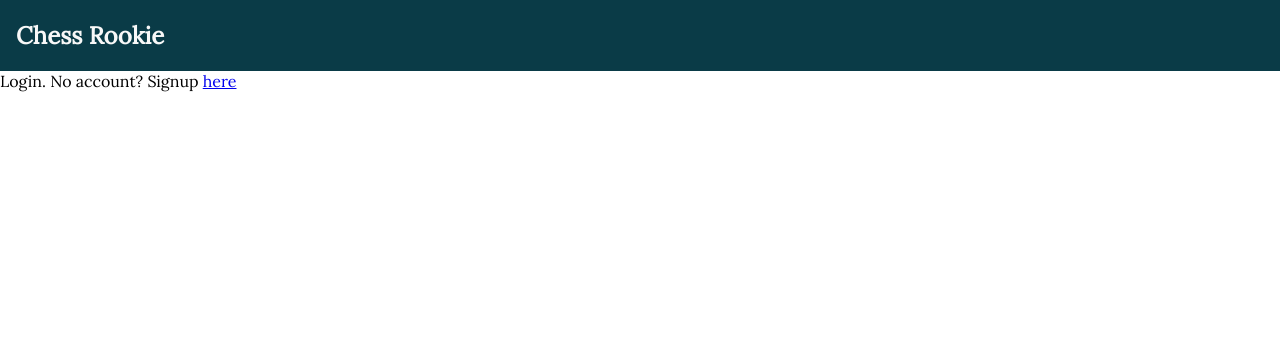
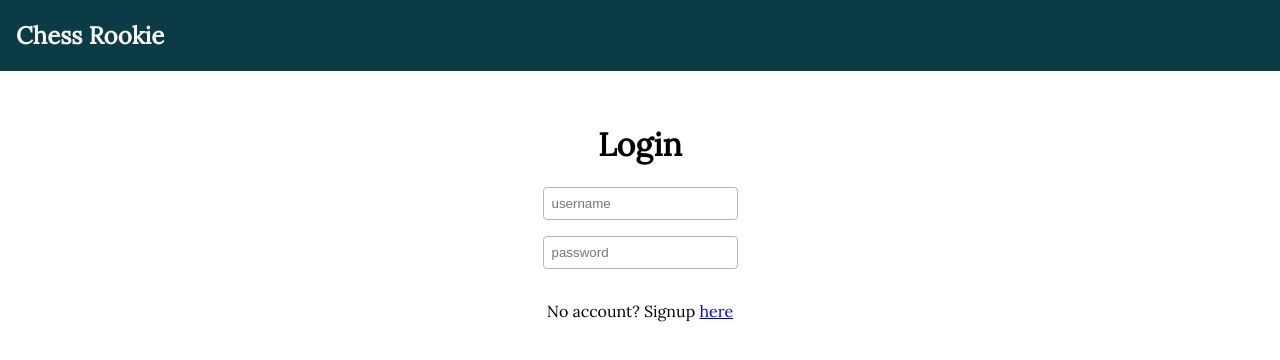
Before and after one commit to LiamMcB/chess-rookie, a React app: page /login in a window 1280 px wide. Shown: the top 360 px of the page. Built offline with nearby package versions, Linux system fonts and the light colour scheme.

Commit message:
added inputs for the login form and some basic styling

```diff
--- a/client/components/Login.tsx
+++ b/client/components/Login.tsx
@@ -3,9 +3,13 @@ import { Link } from 'react-router-dom';
 
 export const Login: React.FC = () => {
   return (
-    <div>
-      Login.
-      No account? Signup <Link to='/signup'>here</Link>
+    <div className='login-container'>
+      <h1>Login</h1>
+      <input className='form-inputs' placeholder='username'></input>
+      <input className='form-inputs' placeholder='password'></input>
+      <p>
+        No account? Signup <Link to='/signup'>here</Link>
+      </p>
     </div>
   )
 }
--- a/client/styles.css
+++ b/client/styles.css
@@ -33,6 +33,23 @@ body {
   flex-direction: column;
   justify-content: center;
   align-items: center;
+}
+
+.login-container {
+  height: 100%;
+  width: 100%;
+  margin-top: 2rem;
+  display: flex;
+  flex-direction: column;
+  justify-content: center;
+  align-items: center;
+}
+
+.form-inputs {
+  padding: 0.5rem;
+  margin-bottom: 1rem;
+  border-radius: 4px;
+  border: 1px solid rgb(182, 182, 182);
 }
 
 .button-container {
```
